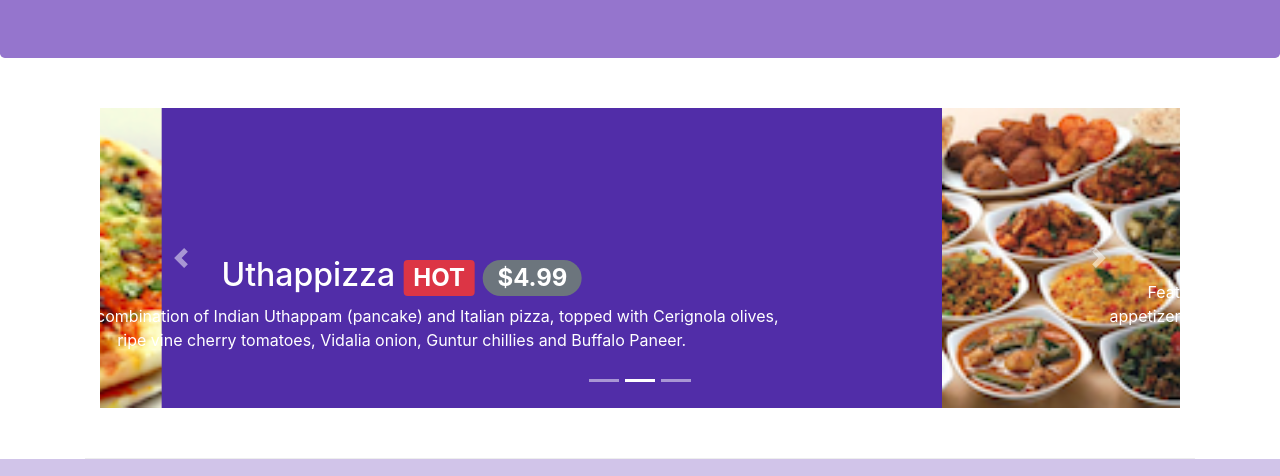
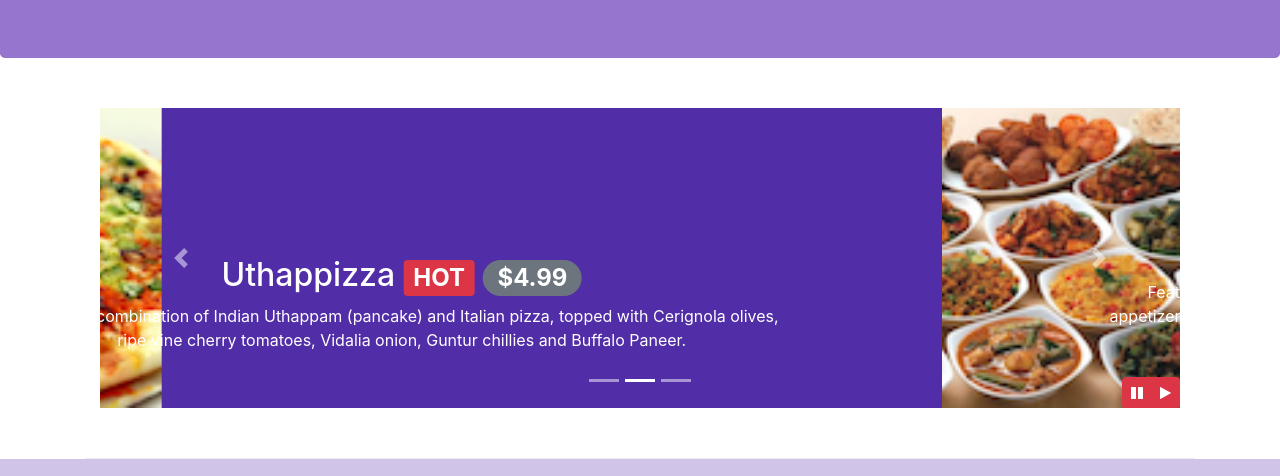
Before and after one commit to Tanveeshs/Restaurant-Con-Fusion, a website: page index.html in a window 1280 px wide. Shown: the part 276-752 px from the top of the page. Drawn offline with nearby package versions, Linux system fonts and the light colour scheme.

Commit message:
Bootstrap JQuery

```diff
--- a/css/styles.css
+++ b/css/styles.css
@@ -54,3 +54,8 @@ body{
     left: 0;
     min-height: 300px;
 }
+#carouselButton {
+    right:0px ;
+    position: absolute;
+    bottom: 0px;
+}
--- a/index.html
+++ b/index.html
@@ -41,6 +41,7 @@
     </div>
 
 </nav>
+
 <div class="modal fade" id="loginModal" role="dialog">
     <div class="modal-dialog modal-lg" role="content">
         <div class="modal-content">
@@ -81,6 +82,7 @@
         </div>
     </div>
 </div>
+
 <div class="modal fade" id="modalReserve" role="dialog">
     <div class="modal-dialog modal-lg">
         <div class="modal-content">
@@ -215,6 +217,15 @@
                 <a class="carousel-control-next" href="#mycarousel" role="button" data-slide="next">
                     <span class="carousel-control-next-icon"></span>
                 </a>
+                <div class="btn-group" id="carouselButton">
+                    <button class="btn btn-danger btn-sm" id="carouselPause">
+                        <span class="fa fa-pause"></span>
+                    </button>
+                    <button class="btn btn-danger btn-sm" id="carouselPlay">
+                        <span class="fa fa-play"></span>
+                    </button>
+
+                </div>
             </div>
         </div>
     </div>
@@ -271,7 +282,17 @@
 <script src="node_modules/jquery/dist/jquery.slim.min.js"></script>
 <script src="node_modules/popper.js/dist/umd/popper.min.js"></script>
 <script src="node_modules/bootstrap/dist/js/bootstrap.min.js"></script>
-
+<script>
+    $(document).ready(function () {
+        $('#mycarousel').carousel({interval:2000});
+        $('#carouselPause').click(function () {
+           $('#mycarousel').carousel('pause');
+        });
+        $('#carouselPlay').click(function () {
+            $('#mycarousel').carousel('cycle');
+        })
+    })
+</script>
 </body>
 
 </html>
```
